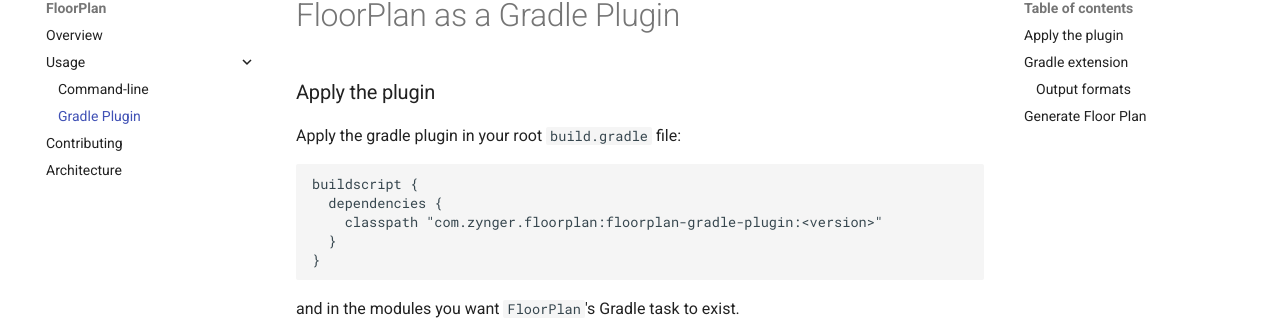
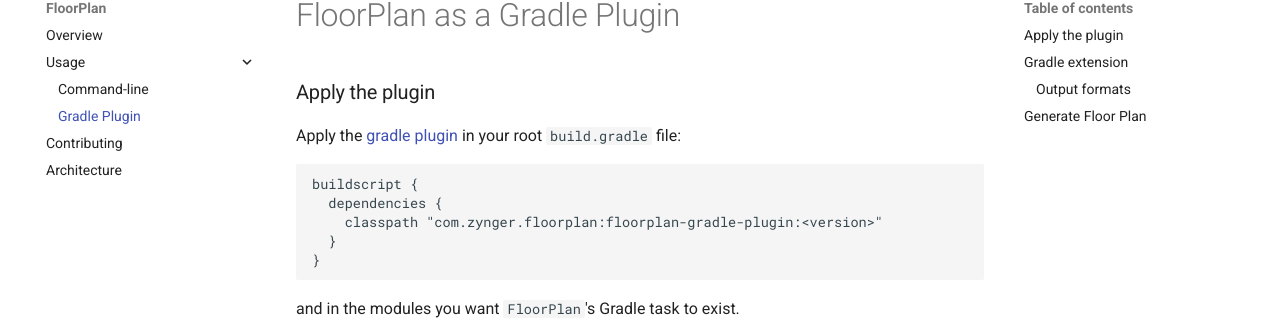
Before and after one commit to julioz/FloorPlan, an MkDocs documentation site: the page built from docs/gradle-plugin.md, in a window 1280 px wide and 900 px high. Shown: the part 103-423 px from the top of the window. Built offline with MkDocs 1.6.1 and Material for MkDocs 9.7.7, drawn with Linux system fonts in a browser that asks for light colours; comment, search, counter and statistics services are not loaded; part of the change alters nothing that is shown.

Commit message:
Update documentation

````diff
--- a/docs/gradle-plugin.md
+++ b/docs/gradle-plugin.md
@@ -2,7 +2,7 @@
 
 ### Apply the plugin
 
-Apply the gradle plugin in your root `build.gradle` file:
+Apply the [gradle plugin](https://plugins.gradle.org/plugin/com.zynger.floorplan) in your root `build.gradle` file:
 
 ```
 buildscript {
````
